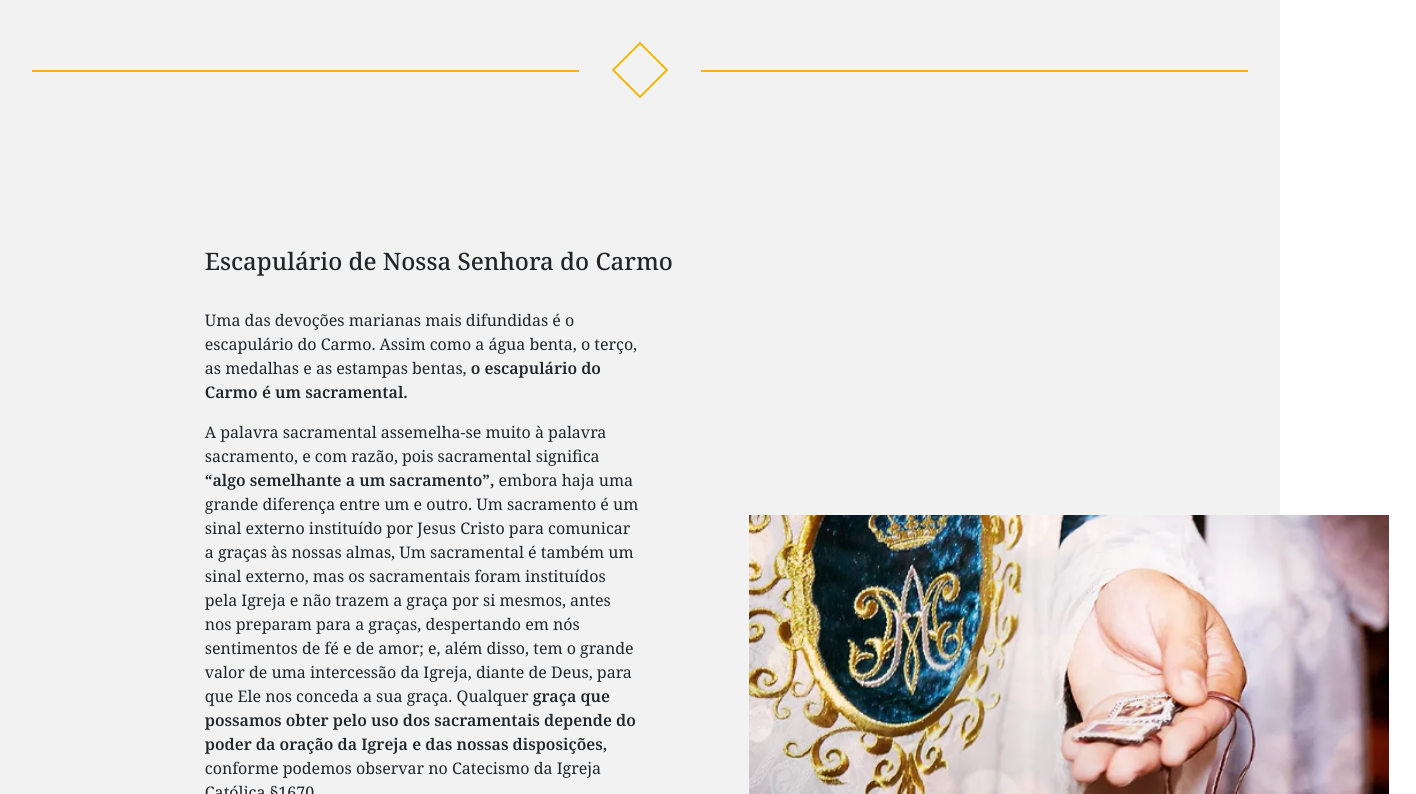
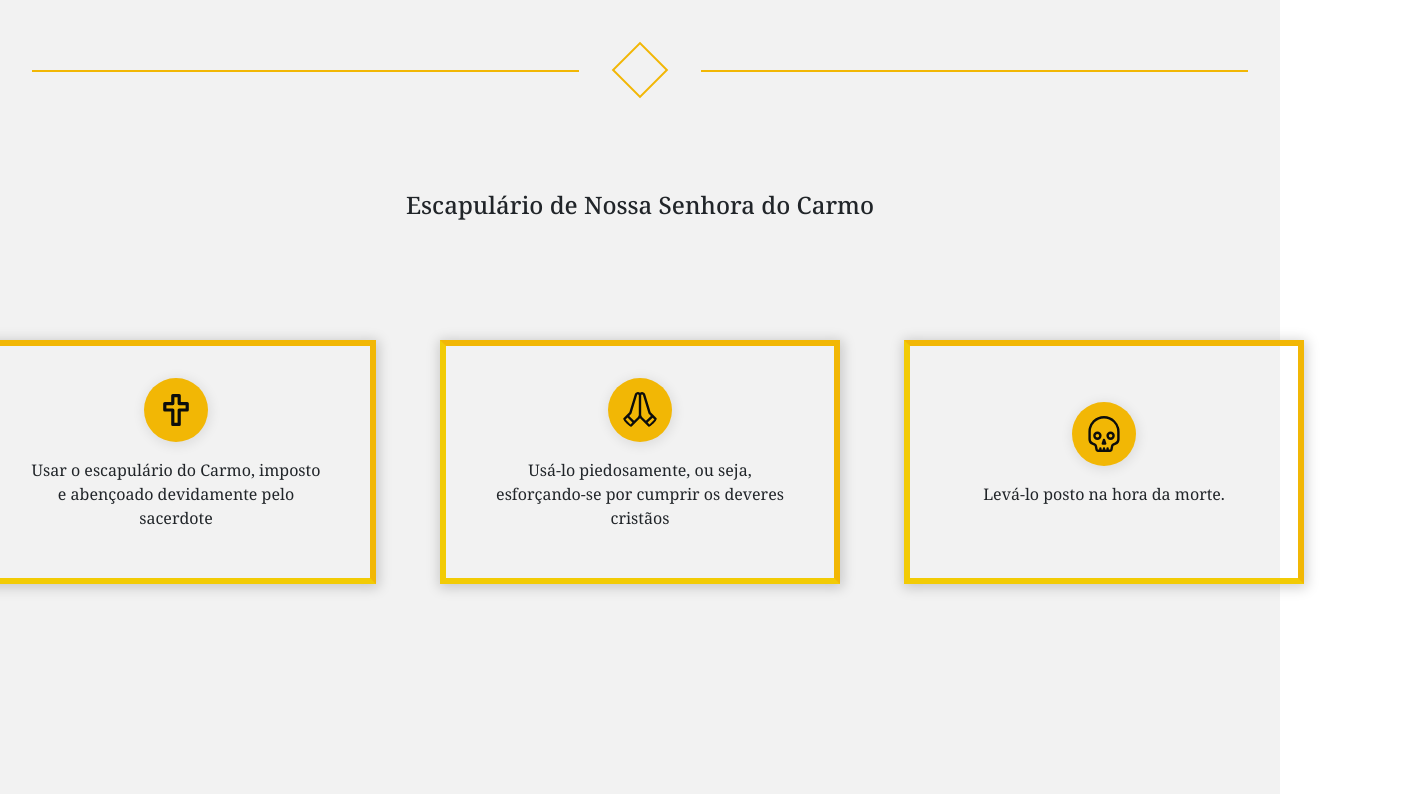
Before and after one commit to lucasberenger/igreja-antiga-se, a React (Vite) app in the folder website/: page /devocoes in a window 1280 px wide. Shown: the part 4146-4940 px from the top of the page, 1416 px wide, since content can reach past the window. Built offline with nearby package versions, Linux system fonts and the light colour scheme.

Commit message:
Devotion page
 - Devotion page new icons
 - Devotion page new style

```diff
--- a/website/src/components/Devotion/Devotion.jsx
+++ b/website/src/components/Devotion/Devotion.jsx
@@ -7,6 +7,10 @@ import nossaSenhora from '../../assets/PainelNossaSenhora.jpg'
 import topoIgreja from '../../assets/topo2.jpg'
 import tetoIgreja from '../../assets/topoIgreja.png'
 import escapulario from '../../assets/escapulario.png'
+
+import { TbCross } from "react-icons/tb";
+import { PiHandsPraying } from "react-icons/pi";
+import { IoSkullOutline } from "react-icons/io5";
 
 const Devotion = () => {
   return (
@@ -60,11 +64,26 @@ const Devotion = () => {
             </div>
             <HorizontalLine />
 
+            <div className="devotion-cards_container">
+                <h4>Escapulário de Nossa Senhora do Carmo</h4>
+                    <div className="devotion-cards_box">
+                        <div className="devotion-card">
+                        <TbCross />
+                            <p>Usar o escapulário do Carmo, imposto e abençoado devidamente pelo sacerdote</p>
+                        </div>
+                        <div className="devotion-card">
+                        <PiHandsPraying />
+                            <p>Usá-lo piedosamente, ou seja, esforçando-se por cumprir os deveres cristãos</p>
+                        </div>
+                        <div className="devotion-card">
+                            <IoSkullOutline />
+                            <p>Levá-lo posto na hora da morte.</p>
+                        </div>
+                    </div>
+                </div>
+
             <div className="devotion-content">
                 <div className='devotion-content_text'>
-                <br />
-                <h4>Escapulário de Nossa Senhora do Carmo</h4>
-                <br />
                 <p>Uma das devoções marianas mais difundidas é o escapulário do Carmo. Assim como a água benta, o terço, as medalhas e as estampas bentas, <span className="span-text">o escapulário do Carmo é um sacramental.</span></p>
                 <p>A palavra sacramental assemelha-se muito à palavra sacramento, e com razão, pois sacramental significa <span className="span-text">“algo semelhante a um sacramento”,</span> embora haja uma grande diferença entre um e outro. Um sacramento é um sinal externo instituído por Jesus Cristo para comunicar a graças às nossas almas, Um sacramental é também um sinal externo, mas os sacramentais foram instituídos pela Igreja e não trazem a graça por si mesmos, antes nos preparam para a graças, despertando em nós sentimentos de fé e de amor; e, além disso, tem o grande valor de uma intercessão da Igreja, diante de Deus, para que Ele nos conceda a sua graça. Qualquer <span className="span-text">graça que possamos obter pelo uso dos sacramentais depende do poder da oração da Igreja e das nossas disposições,</span> conforme podemos observar no Catecismo da Igreja Católica §1670.</p>
                 <p>Portanto, o escapulário não dispensa os Sacramentos, que são os meios instituídos por Nosso Senhor como via normal para nos santificar, nem dispensa da prática das virtudes. Não leva automaticamente para o Céu as almas em pecado mortal, mas <span className="span-text">ajuda a buscar a conversão da alma, a receber bem os Sacramentos e a perseverar no bem.</span> Ajuda aquele que tiver um mínimo de boa vontade e se arrependa, a sair do estado de pecado mortal e alcançar a graça da perseverança final.</p>
@@ -86,10 +105,6 @@ const Devotion = () => {
                     <p>Nos nossos dias, <span className="span-text">há um total de dezoito tipos de escapulários difundidos entre os católicos,</span> cada um originado numa ordem religiosa diferente. Mas o mais usado é o escapulário marrom da ordem Carmelita, cuja especial padroeira é a Virgem do Carmo. <span className="span-text">A popularidade do escapulário marrom é devida, em parte, às graças específicas que estão associadas pela própria Virgem Maria</span> nas suas aparições a São Simão Stock e ao Papa João XII: a garantia de todo aquele que o usar devotamente não morrerá em pecado mortal, e o privilégio sabatino.</p>
                     <p>No entanto, é preciso entender corretamente o conteúdo dessa promessa feita pela Virgem: a perseverança final — isto é, a salvação — para quem morrer usando o escapulário. A graça que Nossa Senhora concede aos que <span className="span-text">usam o escapulário e morrem com ele é a de se arrependerem de todos os pecados</span> cometidos em vida, já que é uma verdade de fé que só se pode salvar quem estiver em estado de graça na hora da morte.</p>
                     <br />
-                    <p>Em suma, para alcançar o privilégio da perseverança é preciso:</p>
-                    <p>1. Usar o escapulário do Carmo, imposto e abençoado devidamente pelo sacerdote;
-                    <br />2. Usá-lo piedosamente, ou seja, esforçando-se por cumprir os deveres cristãos;
-                    <br />3. Levá-lo posto na hora da morte.</p>
                 </div>
             </div>
 
--- a/website/src/components/Devotion/Devotion.modules.css
+++ b/website/src/components/Devotion/Devotion.modules.css
@@ -29,6 +29,53 @@
     z-index: 1;
     width: 30%;
     text-align: center;
+}
+
+.devotion-cards_container {
+    display: flex;
+    flex-direction: column;
+    padding: 4rem 0 0 0;
+    align-items: center;
+    justify-content: center;
+    background-color: var(--white);
+}
+
+.devotion-cards_box {
+    padding: 7rem;
+    display: flex;
+    flex-direction: row;
+    justify-content: space-around;
+    gap: 4rem;
+}
+
+.devotion-card {
+    padding: 2rem;
+    border: 6px solid var(--gold_2);
+    border-bottom: 6px solid var(--gold);
+    border-left: 6px solid var(--gold);
+    height: auto;
+    width: 400px;
+    display: flex;
+    flex-direction: column;
+    align-items: center;
+    justify-content: center;
+    box-shadow: 1px 2px 12px 2px rgba(0, 0, 0, 0.178);
+}
+
+.devotion-card p {
+    width: 90%;
+    text-align: center;
+}
+
+.devotion-card svg {
+    margin-bottom: 1rem;
+    height: 4rem;
+    width: 4rem;
+    background-color: var(--gold_2);
+    color: var(--black);
+    padding: .8rem;
+    border-radius: 50%;
+    box-shadow: 1px 2px 12px 2px rgba(0, 0, 0, 0.082);
 }
 
 .devotion-title img {
```
